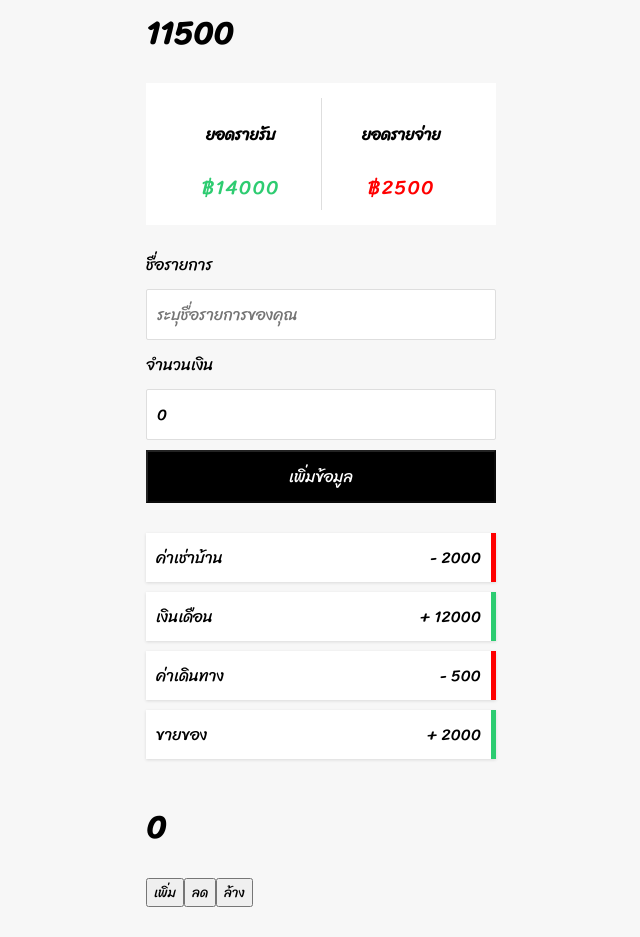
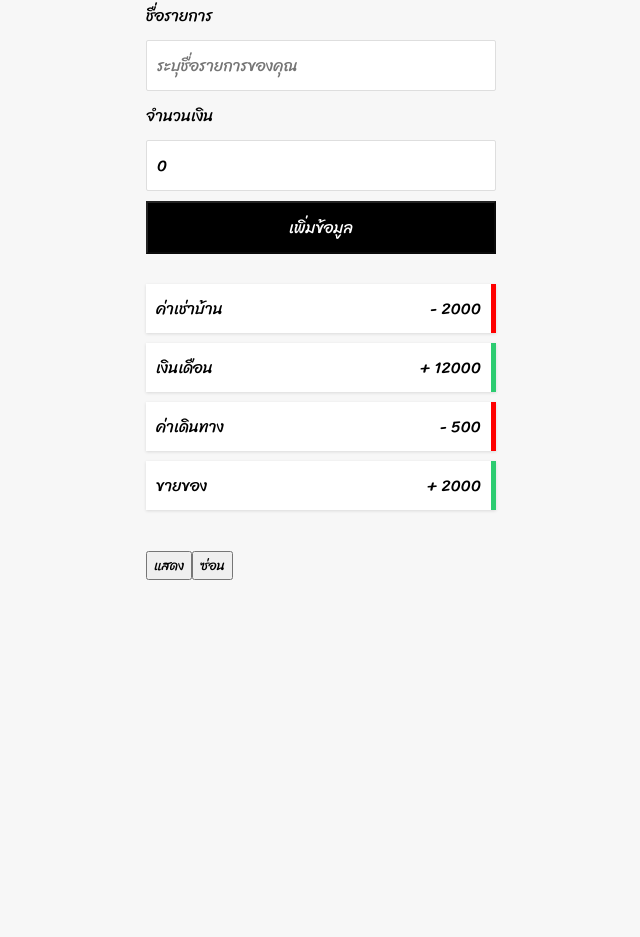
Before and after one commit to wat885/Courses-React-KR, a React (Create React App) app in the folder my-app/: page / in a window 1280 px wide. Shown: the part 154-1091 px from the top of the page, without its empty margins (319-959 px from the left). After the commit the page ends 800 px from the top, so only its background shows below. Built offline with nearby package versions, Linux system fonts and the light colour scheme.

Commit message:
51.useReducer

```diff
--- a/my-app/src/App.js
+++ b/my-app/src/App.js
@@ -51,19 +51,18 @@
   }, [items, reportIncome, reportExpense]);
 
   // reducer state
-  const [count, setCount] = useState(0);
+  const [showReport, setshowReport] = useState(false);
   const reducer = (state, action) => {
     switch (action.type) {
-      case "ADD":
-        return state + action.payload;
-      case "SUB":
-        return state - action.payload;
-      case "CLEAR":
-        return 0;
+      case "SHOW":
+        // return showReport ? setshowReport(false) : setshowReport(true)
+        return setshowReport(true);
+      case "HIDE":
+        return setshowReport(false);
     }
   };
   // const [ผลจากการเปลียนแปลงstate, dispatchเรียกใช่ actionใน reducer] = useReducer(reducerที่ทำงานด้วย ,stateส่งไปทำงาน)
-  const [resule, dispatch] = useReducer(reducer, count);
+  const [resule, dispatch] = useReducer(reducer, showReport);
 
   return (
     <DataContext.Provider
@@ -74,21 +73,16 @@
     >
       <div className="container">
         <h1 style={{ textAlign: "center", color: "lightgray" }}>โปรแกรม</h1>
-        <ReportComponet />
+        {showReport && <ReportComponet />}
         <FormComponent onAddItem={onAddNewItem} />
 
         <Transaction items={items} />
 
-
         <h1>{resule}</h1>
-        <button onClick={()=>dispatch({type: "ADD",payload:10})}>เพิ่ม</button>
-        <button onClick={()=>dispatch({type: "SUB",payload:5})}>ลด</button>
-        <button onClick={()=>dispatch({type: "CLEAR"})}>ล้าง</button>
-
+        <button onClick={() => dispatch({ type: "SHOW" })}>แสดง</button>
+        <button onClick={() => dispatch({ type: "HIDE" })}>ซ่อน</button>
       </div>
     </DataContext.Provider>
-
-
   );
 }
 
```
